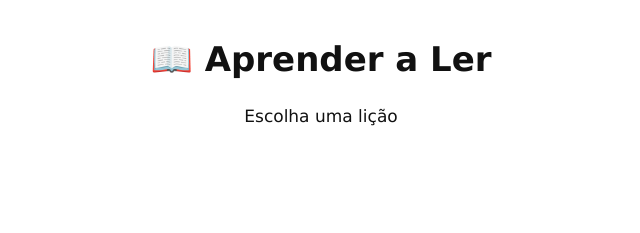
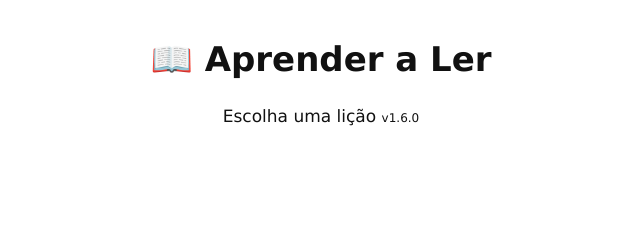
Before and after one commit to mariodrocha/aprender-a-ler, a website: page app/www/index.html in a window 1280 px wide. Shown: the top 233 px of the page, 319-959 px from the left. Drawn offline with Linux system fonts and the light colour scheme.

Commit message:
v1.6.0: controle de versão (VERSION, CHANGELOG, versionar.sh, versão no app e no APK)
Co-Authored-By: Claude Sonnet 5.5 <noreply@anthropic.com>
Claude-Session: https://claude.ai/code/session_012G2apMU3bMkibjK6Qaqbhm

```diff
--- a/app/package.json
+++ b/app/package.json
@@ -1,6 +1,6 @@
 {
   "name": "aprender-a-ler",
-  "version": "1.0.0",
+  "version": "1.6.0",
   "private": true,
   "dependencies": {
     "@capacitor/android": "^6.2.0",
--- a/app/www/index.html
+++ b/app/www/index.html
@@ -64,6 +64,7 @@ button.alt{background:var(--btn2);color:var(--bg)}
 /* ----- tela inicial (compacta) ----- */
 h1{font-size:clamp(24px,7vw,34px);text-align:center}
 .sub{font-size:17px;text-align:center}
+.sub small{font-size:12px}
 .grade2{width:100%;display:grid;grid-template-columns:1fr 1fr;gap:10px}
 button.licao{
   display:flex;flex-direction:column;align-items:center;justify-content:center;
@@ -275,6 +276,9 @@ var LICOES=[
   rotulo:function(p,i,n){return p.grupo+" · "+(i+1)+"/"+n;}}
 ];
 
+/* Versão do app. NÃO edite à mão: o script versionar.sh atualiza esta linha. */
+var VERSAO="1.6.0";
+
 /* ================= código do app ================= */
 var $=function(id){return document.getElementById(id)};
 var app=$("app");
@@ -388,7 +392,7 @@ function pressionar(el,ms,fn){
 function home(){
   lic=null; parar();
   var h='<div style="width:100%;display:flex;flex-direction:column;gap:4px;align-items:center">'+
-        '<h1>📖 Aprender a Ler</h1><p class="sub">Escolha uma lição</p></div>'+
+        '<h1>📖 Aprender a Ler</h1><p class="sub">Escolha uma lição <small>v'+VERSAO+'</small></p></div>'+
         '<div class="grade2">';
   LICOES.forEach(function(l,k){
     var n=passosDe(l).length, a=prog[l.id]||0;
```
Also changed, not shown: CHANGELOG.md (added), README.md, 5 other files.
